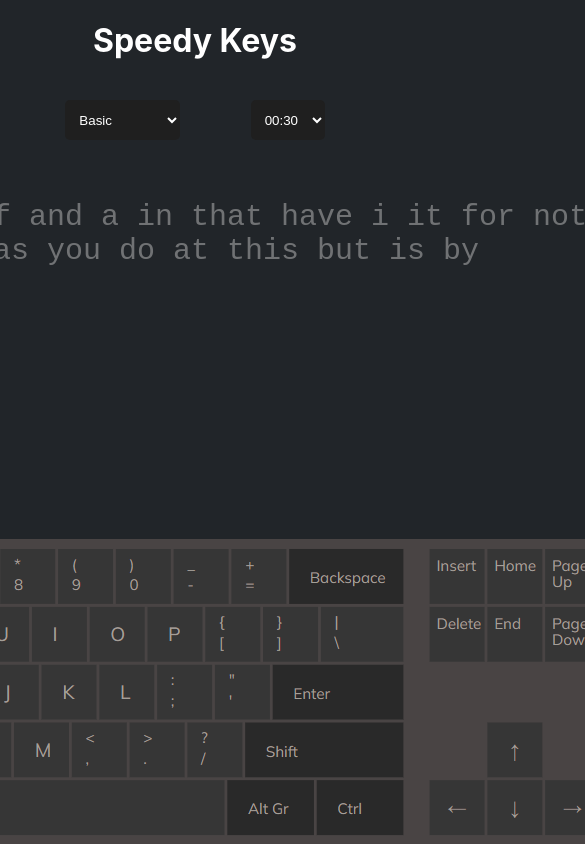
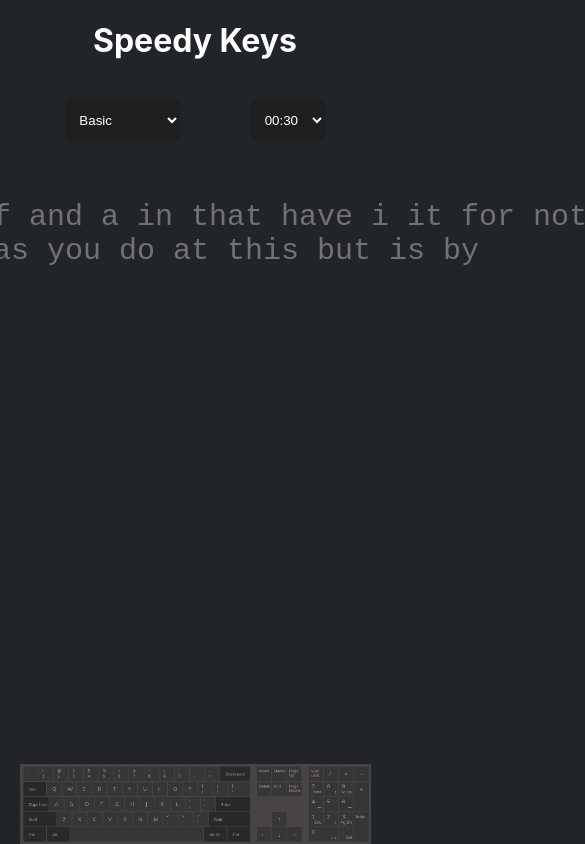
Before and after one commit to arpittyagi102/speedykeys, a React (Create React App) app: page / in a window 390 px wide. Shown: the top 844 px of the page, 585 px wide, since content can reach past the window. Built offline with nearby package versions, Linux system fonts and the light colour scheme.

Commit message:
made the keyboard image responsive

```diff
--- a/src/App.css
+++ b/src/App.css
@@ -110,3 +110,8 @@
 .d-none{
   display: none;
 }
+@media (max-width : 1400px){
+  .keyboard.image{
+    width:90%;
+  }
+}
```
